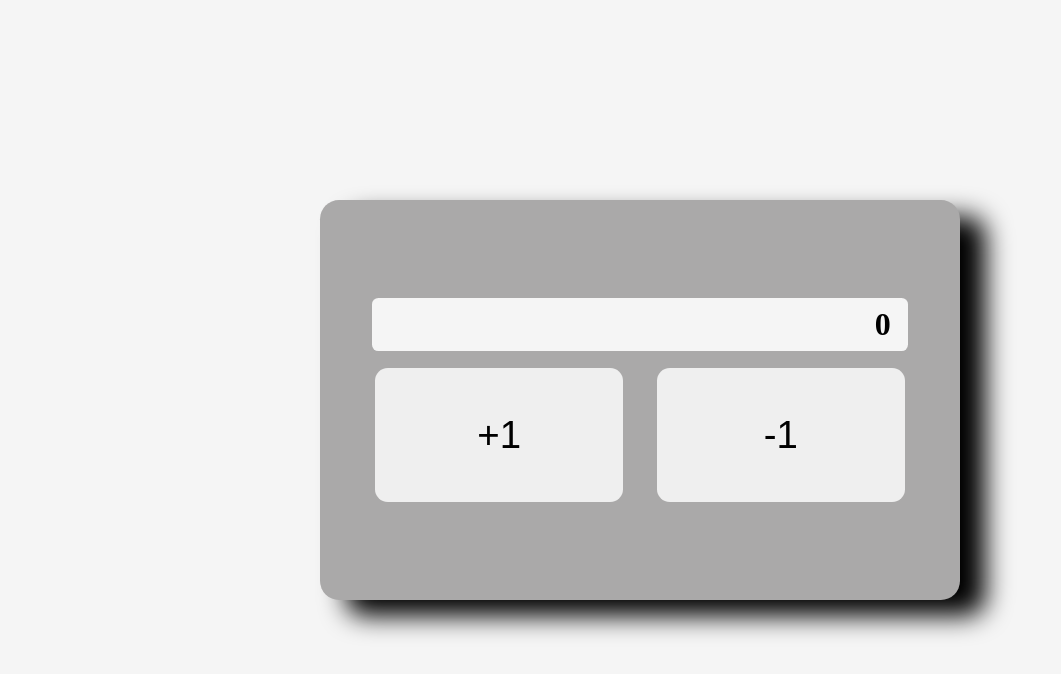
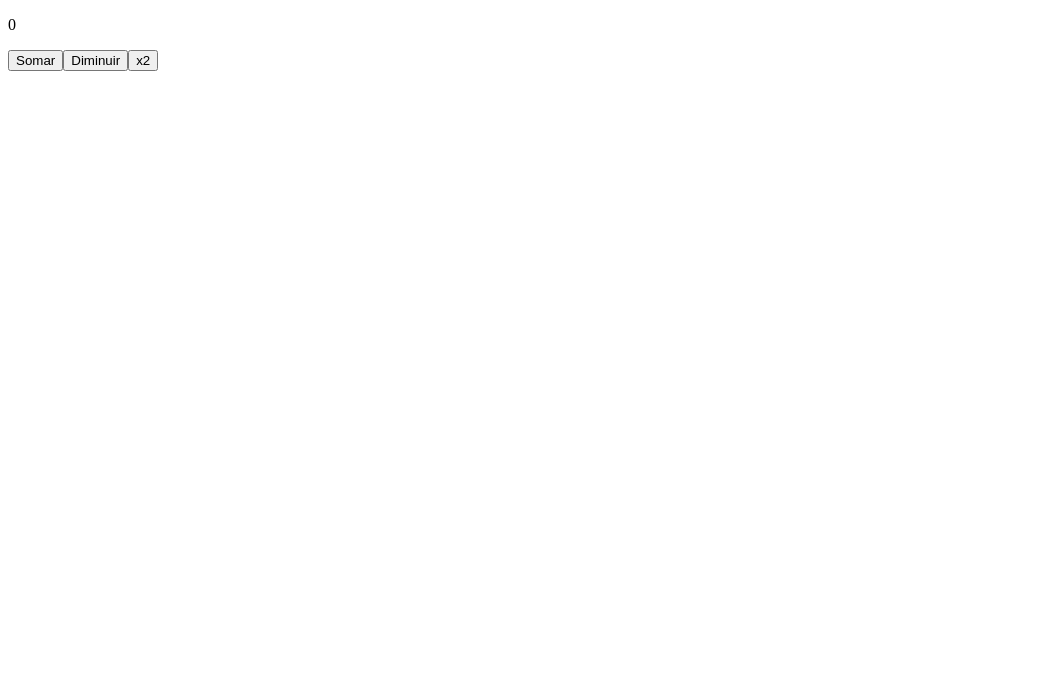
Before and after one commit to Al3ncar/Contador, a React (Create React App) app: page / in a window 1280 px wide. Shown: the top 674 px of the page, without its empty margins (0-1061 px from the left). Built offline with nearby package versions, Linux system fonts and the light colour scheme.

Commit message:
Count upgrade

```diff
--- a/public/index.html
+++ b/public/index.html
@@ -12,6 +12,6 @@
     <title>React App</title>
   </head>
   <body>
-    <div id="root"></div>
+    <main id="root"></main>
   </body>
 </html>
--- a/src/App.js
+++ b/src/App.js
@@ -1,33 +1,62 @@
-import React, {Component} from 'react'
-import './App.css'
+// import React, {Component} from 'react'
+// import './App.css'
 
-export default class App extends Component{
-  state = {
-    number:0,
+// export default class App extends Component{
+//   state = {
+//     number:0,
+//   }
+//   soma = () => {
+//     this.setState({
+//       number: this.state.number === 10 ? this.state.number=10: this.state.number+1,
+//     })
+//   }
+//   adiçao = () => {
+//     this.setState({
+//       number: this.state.number === 0 ? this.state.number=0: this.state.number-1
+//     })
+//   }
+//   render(){
+//     return(
+//       <div className='calc'>
+//         <div className='calc-container'>
+//           <div className='result'>
+//             <h1>{this.state.number}</h1>
+//           </div>
+//           <div className='options'>
+//             <button onClick={this.soma}>+1</button>
+//             <button onClick={this.adiçao}>-1</button>
+//           </div>
+//         </div>
+//       </div>
+//     )
+//   }
+// }
+
+
+import React, {Component} from "react"
+
+export default class App extends Component {
+  state = { number: 0}
+
+  Add = () => {
+    this.setState({ number: this.state.number + 1 })
   }
-  soma = () => {
-    this.setState({
-      number: this.state.number === 10 ? this.state.number=10: this.state.number+1,
-    })
-  }
-  adiçao = () => {
-    this.setState({
-      number: this.state.number === 0 ? this.state.number=0: this.state.number-1
-    })
-  }
+
+
   render(){
     return(
-      <div className='calc'>
-        <div className='calc-container'>
-          <div className='result'>
-            <h1>{this.state.number}</h1>
+      <section>
+        <div>
+          <div>
+            <p>{this.state.number}</p>
           </div>
-          <div className='options'>
-            <button onClick={this.soma}>+1</button>
-            <button onClick={this.adiçao}>-1</button>
+          <div>
+            <button onClick={this.Add}>Somar</button>
+            <button onClick={this.decrease}>Diminuir</button>
+            <button>x2</button>
           </div>
         </div>
-      </div>
+      </section>
     )
   }
 }
--- a/src/index.js
+++ b/src/index.js
@@ -1,4 +1,4 @@
 import ReactDOM from 'react-dom'
 import App from'./App'
 
-const root = ReactDOM.render(<App/>, document.querySelector("#root"))
+ReactDOM.render(<App/>, document.querySelector("#root"))
```
